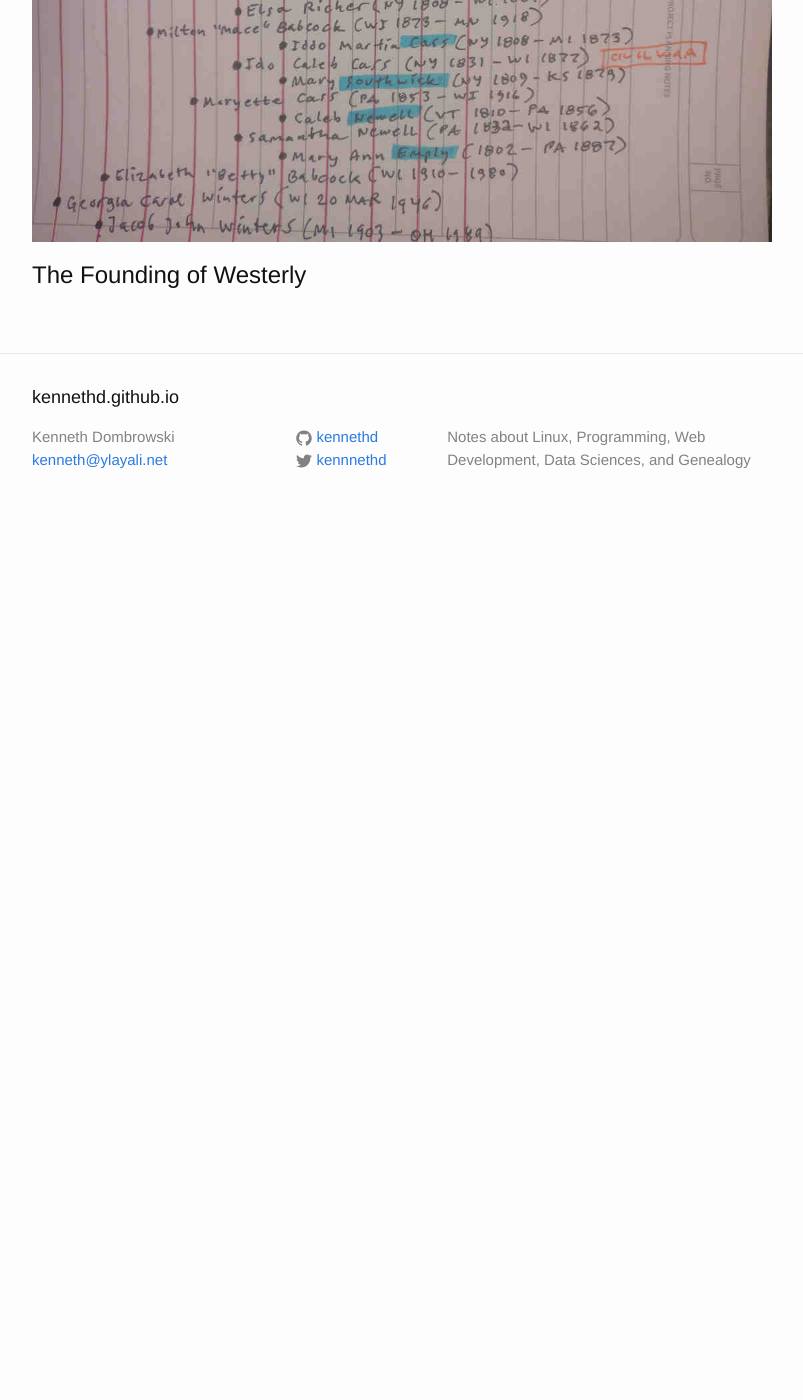
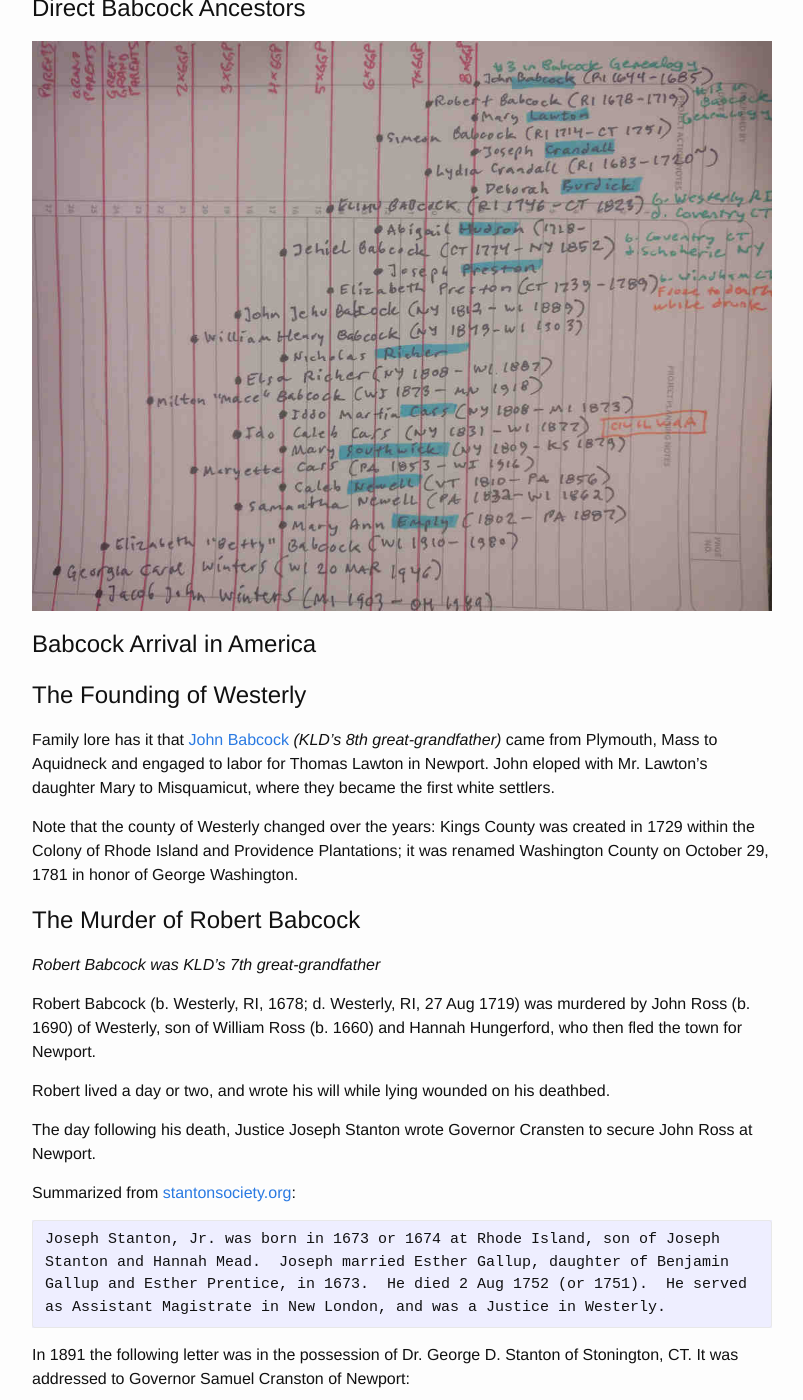
Before and after one commit to kennethd/kennethd.github.io, a Jekyll site: the page built from _posts/2019-04-08-babcock-research.markdown, in a window 1280 px wide and 1400 px high, scrolled down 681 px. Shown: the whole window, without its empty margins (238-1041 px from the left). Built offline with Jekyll 4.4.1, drawn with Linux system fonts in a browser that asks for light colours; before the commit the page ends 1212 px from its top, so only the background shows below that; some of the changed text lies outside the part shown.

Commit message:
The murder of Robert Babcock

```diff
--- a/_includes/genealogy_pages.html
+++ b/_includes/genealogy_pages.html
@@ -1 +1,9 @@
   * [Back to Genealogy Overview](/genealogy/2019/04/11/genealogy-research.html)
+
+# Genealogical Research Notes
+
+## Place Names and Political Borders
+
+I will try to keep references to places contempraneous with the subject, so
+for example, you will not see references to the Unites States of America
+before July 4, 1776.
--- a/_posts/2019-04-08-babcock-research.markdown
+++ b/_posts/2019-04-08-babcock-research.markdown
@@ -12,4 +12,104 @@ categories: genealogy babcock
 # Direct Babcock Ancestors
 ![Direct Ancestors of the Babcock Line](/assets/genealogy/babcock.direct.ancestors.jpg)
 
+# Babcock Arrival in America
+
+
 # The Founding of Westerly
+
+Family lore has it that [John Babcock](#babcock-john) *(KLD's 8th great-grandfather)*
+came from Plymouth, Mass to Aquidneck and engaged to labor for Thomas Lawton
+in Newport.  John eloped with Mr. Lawton's daughter Mary to Misquamicut, where
+they became the first white settlers.
+
+Note that the county of Westerly changed over the years: Kings County was
+created in 1729 within the Colony of Rhode Island and Providence Plantations; it
+was renamed Washington County on October 29, 1781 in honor of George Washington.
+
+
+# The Murder of Robert Babcock
+*Robert Babcock was KLD's 7th great-grandfather*
+
+Robert Babcock (b. Westerly, RI, 1678; d. Westerly, RI, 27 Aug 1719) was
+murdered by John Ross (b. 1690) of Westerly, son of William Ross (b. 1660)
+and Hannah Hungerford, who then fled the town for Newport.
+
+Robert lived a day or two, and wrote his will while lying wounded on his deathbed.
+
+The day following his death, Justice Joseph Stanton wrote Governor Cransten to
+secure John Ross at Newport.
+
+Summarized from [stantonsociety.org](http://stantonsociety.org/Second%20Site/p8.htm):
+
+    Joseph Stanton, Jr. was born in 1673 or 1674 at Rhode Island, son of Joseph
+    Stanton and Hannah Mead.  Joseph married Esther Gallup, daughter of Benjamin
+    Gallup and Esther Prentice, in 1673.  He died 2 Aug 1752 (or 1751).  He served
+    as Assistant Magistrate in New London, and was a Justice in Westerly.
+
+In 1891 the following letter was in the possession of Dr. George D. Stanton of
+Stonington, CT.  It was addressed to Governor Samuel Cranston of Newport:
+
+    Westerly
+    August the 28 day 1719
+
+    Honnored Sur thse with grief com to inform your Honner that yester day
+    Robert Babcock of this town departed this life and it is to be feared that
+    the caus of his deth came by abuse or hurt that he reseved: Sur the Jury
+    of Inqueest have sat on him and viewed the outward and inward part of his
+    body and the find his body brused and his blader broked.
+
+    Sur it is susspected that John Ross of Westerly is the man that hath dun
+    the hurt and commited the fact and I am informed that he is gon out of
+    this town in a bote of Mr. Christopher Champlins bound for newpoert the
+    bote hath two masts the man hath offen bit att newport and is known there
+
+    Sur I nede not in struct your Honour butt hope that if he be at newpoer
+    you in your wisdom will take care that the said Ross be securred
+
+    Sur I humbly pray your advice consarning the premese and whather the
+    evidencers ought to be bound over to cort before the Ross be taken
+
+    no more att present but Remain your most humble sarvant
+    Joseph Stanton Justice
+
+*Full text of letter may be found in Stephen Babcock's Genealogy*
+
+The **Christopher Champlins** on whose boat John Ross fled is probably Capt.
+Christopher Champlin, Jr. (b. Westerly 26 Sep 1684), though could possibly be
+his father, Christopher Champlin (b. Newport 26 Sep 1656; d Westerly 12 Apr 1732)
+
+
+# Babcock Genealogy by Stephen Babcock, Eaton & Mains, NY 1903
+
+Numbers preceding names in square brackets identify individuals within
+Babcock's Genealogy, and occasionally referenced by other works citing Babcock.
+
+The full text is available at [archive.org](https://archive.org/details/babcockgenealogy00babc/page/n5)
+
+## Abbreviations & Cited References
+
+  * **A. V. R.** *Arnold's Vital Records*
+  * **C. R. of Conn** *Colonial Records of Connecticut*
+  * **C. R. of R.I.** *Colonial Records of Rhode Island*
+  * **Ch. R.** *Church Records*
+  * **N.H.R.** *Newport Historical Records*
+  * **P.R.** *Portsmouth Records*
+  * **R. of F.C. of S.** *Records of First Church of Stonington*
+  * **S. D. B.** *Seventh Day Baptist*
+  * **S. K. T. R.** *South Kingston Town Records*
+  * **S. T. R.** *Stonington Town Records*
+  * **Smith** *Smith's Civil and Military List of Rhode Island*
+  * **W. and W.** *Westerly and its Witnesses*
+  * **W. T. R.** *Westerly Town Records*
+  * **Wheeler** *Wheeler's History of Stonington*
+
+<a id="babcock-1"></a><a id="badcock-james-1612"></a>
+## [1] James Badcock
+*b. Essex, England, 1612; d. Stonington, CT, 12 Jun 1679*
+
+Settled in Portsmouth, Rhode Island Colony in 1642, and in Westerly in 1662
+
+
+# Westerly and its Witnesses 1626-1876 by Rev. Frederic Denison, Providence 1878
+
+The full text is available at [archive.org](https://archive.org/details/westerlyrhodeisl00deni/page/n4)
```
Also changed, not shown: _posts/2019-04-11-genealogy-research.markdown (+16 -7 lines).
